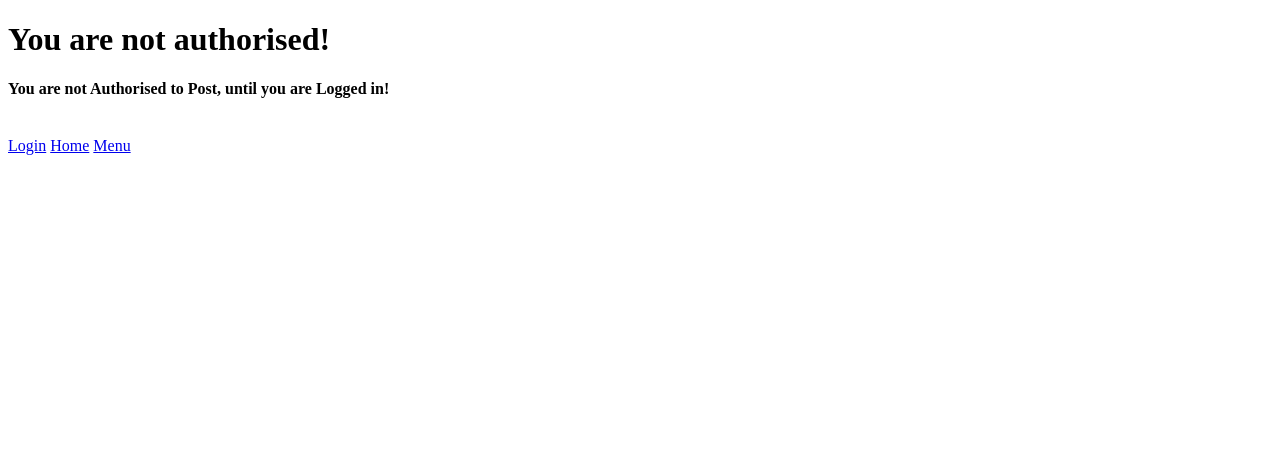
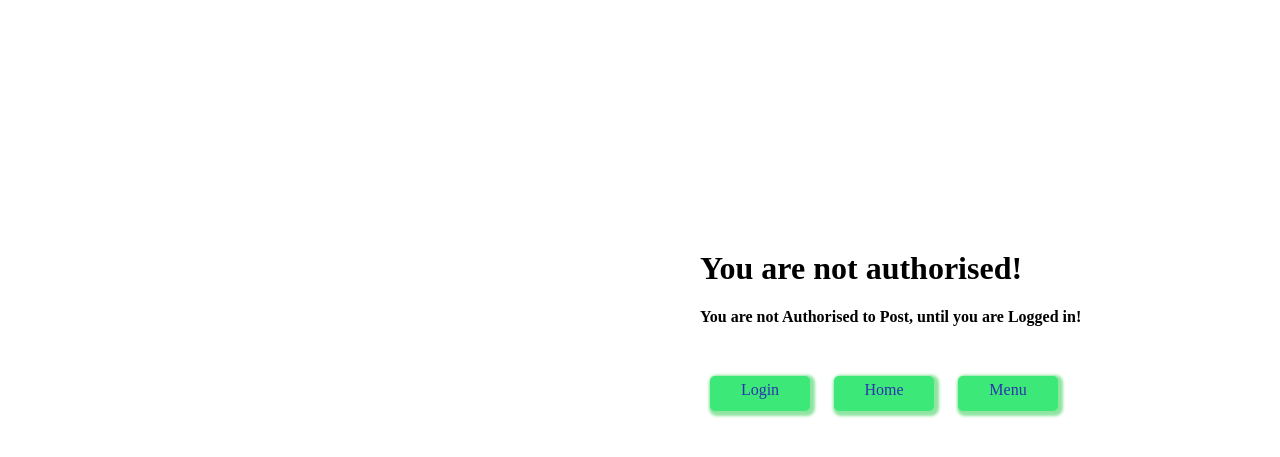
Before and after one commit to richeshgupta/JUETNoticeBoard, a Django app: page /not_logged_in/ in a window 1280 px wide. Shown: the top 457 px of the page. Run offline with Django 3.2, Linux system fonts and the light colour scheme.

Commit message:
Minor improvements in design

```diff
--- a/notice/users/templates/users/index.html
+++ b/notice/users/templates/users/index.html
@@ -3,7 +3,7 @@
 	{% if user.is_authenticated %}
 		<h4>Welcome, {{ request.user }} </h4>
 	{% else %}
-		<h4>Log in to post</h4>
+		<h4><a href="{% url 'login' %}">Log in</a> to post</h4>
 	{% endif %}
 {% endblock logbox %}
 {% block content %}
@@ -19,6 +19,6 @@
 			<br /><hr /><br />
 		{% endfor %}
 	{% else %}
-		<h1>No Notices to show </h1>
+		<h1>Nothing to show </h1>
 	{% endif %}
 {% endblock content %}
--- a/notice/users/templates/users/not_logged_in.html
+++ b/notice/users/templates/users/not_logged_in.html
@@ -1,6 +1,34 @@
 <!DOCTYPE html>
 <html>
 <head>
+	<style type="text/css">
+	div.btn
+	{
+		width:100px;
+		height:30px;
+		background-color: #3ce878;
+		color:white;
+		display:inline-block;
+		text-align: center;
+		border-radius: 5px;
+		padding-top:5px;
+		box-shadow:2px 2px 3px 3px #8ee59f;
+		margin:10px;
+	}
+	body
+	{
+		margin-left:700px;
+		margin-top:250px;
+	}
+	a{
+		text-decoration:none;
+		color:#2d33ad;
+	}
+	div.btn:hover
+	{
+		background-color: white;
+	}
+	</style>
 	<title>Not Authorised!</title>
 </head>
 <body>
@@ -8,8 +36,8 @@
 <h4> You are not Authorised to Post, until you are Logged in!</h4>
 <br />
 
-<a href="{% url 'login' %}">Login</a>
-<a href="{% url 'home' %}">Home</a>
-<a href="{% url 'menu' %}">Menu</a>
+<div class="btn"><a href="{% url 'login' %}">Login</a></div>
+<div class="btn"><a href="{% url 'home' %}">Home</a></div>
+<div class="btn"><a href="{% url 'menu' %}">Menu</a></div>
 </body>
 </html>
```
Also changed, not shown: notice/db.sqlite3.
